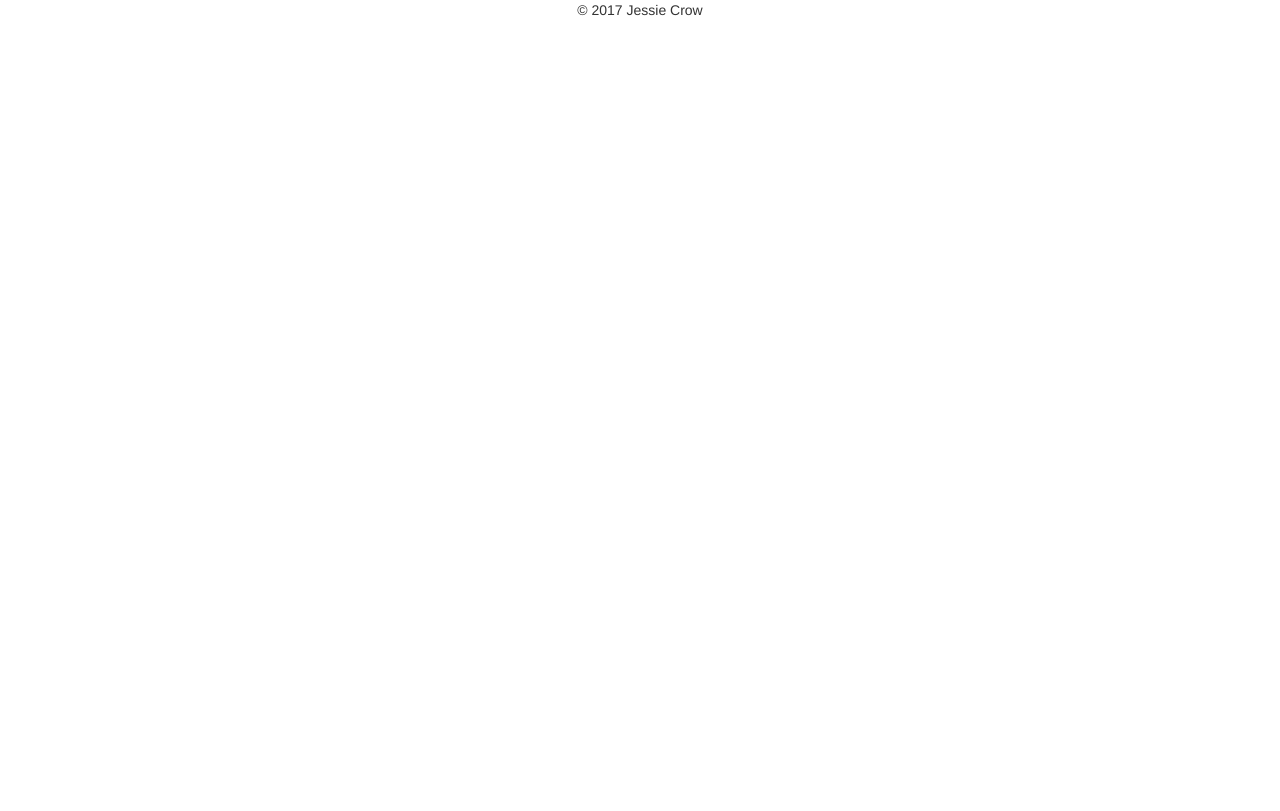
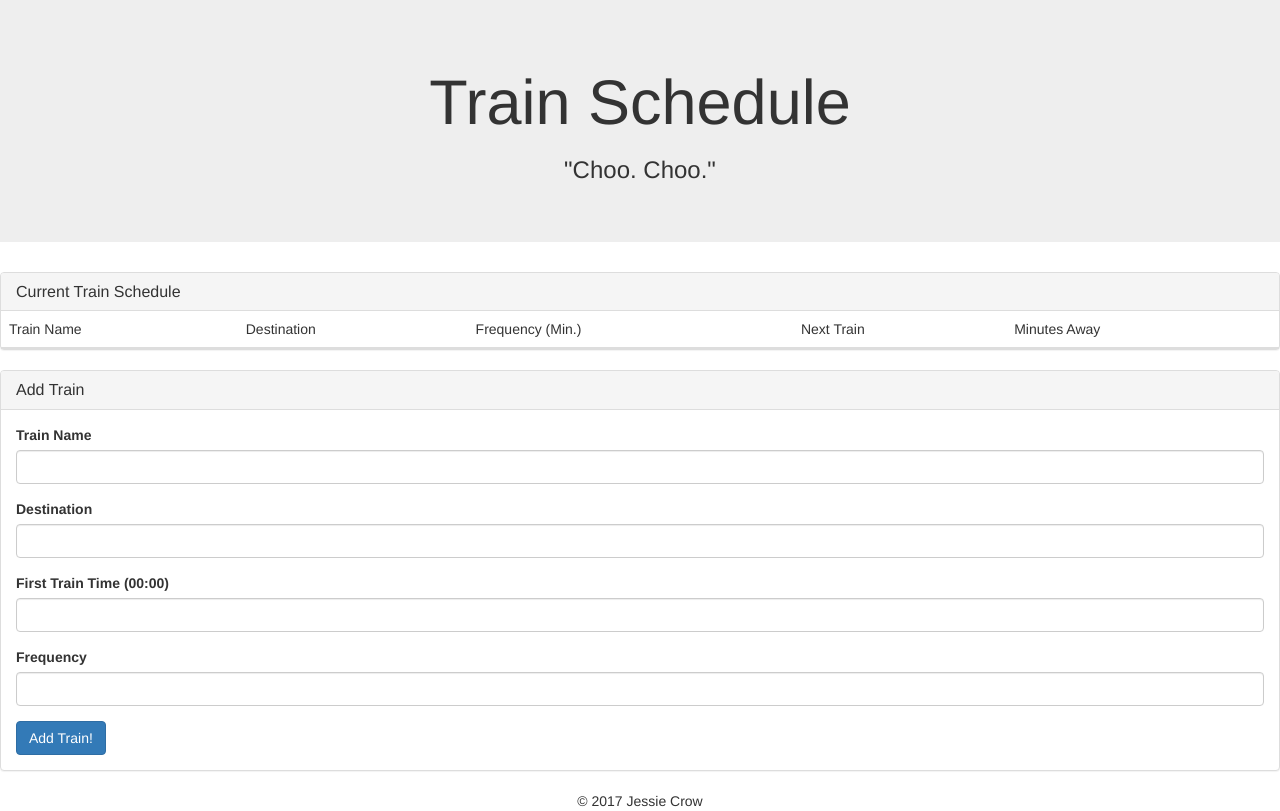
Before and after one commit to jessiecrow/TrainScheduler, a plain HTML site: page index.html in a window 1280 px wide. Drawn offline with nearby package versions, Linux system fonts and the light colour scheme; files that its build step writes are made by us from their sources.

Commit message:
html mostly done

```diff
--- a/index.html
+++ b/index.html
@@ -31,19 +31,61 @@
         </script>
     </head>
     <body>
-
-
-
-
-
-
-
-
-
-
-
-
-
+        <div class="jumbotron">
+            <h1 class="text-center">Train Schedule</h1>
+            <h3 class="text-center">"Choo. Choo."</h3>
+        </div>
+        <div class="row">
+            <div class="col-lg-12">
+                <div class="panel panel-default">
+                    <div class="panel-heading">
+                        <h2 class="panel-title">Current Train Schedule</h2>
+                    </div>
+                    <table class="table" id="train-table">
+                        <thead>
+                            <tr>
+                                <th>Train Name</th>
+                                <th>Destination</th>
+                                <th>Frequency (Min.)</th>
+                                <th>Next Train</th>
+                                <th>Minutes Away</th>
+                            </tr>
+                        </thead>
+                    </table>
+                    <div class="trainData"></div>
+                </div>
+            </div>
+        </div>
+        <div class="row">
+            <div class="col-lg-12">
+                <div class="panel panel-default">
+                    <div class="panel-heading">
+                        <h3 class="panel-title">Add Train</h3>
+                    </div>
+                    <div class="panel-body">
+                        <form>
+                            <div class="form-group">
+                                <label for="train-name">Train Name</label>
+                                <input class="form-control" id="train-name" type="text">
+                            </div>
+                            <div class="form-group">
+                                <label for="destination">Destination</label>
+                                <input class="form-control" id="destination" type="text">
+                            </div>
+                            <div class="form-group">
+                                <label for="train-time">First Train Time (00:00)</label>
+                                <input class="form-control" id="train-time" type="number">
+                            </div>
+                            <div class="form-group">
+                                <label for="frequency">Frequency</label>
+                                <input class="form-control" id="frequency" type="number">
+                            </div>
+                            <button class="btn btn-primary" id="submit-button" type="submit">Add Train!</button>
+                        </form>
+                    </div>
+                </div>
+            </div>
+        </div>
         <footer class="footerbar text-center">
             &copy; 2017 Jessie Crow
         </footer>
```
